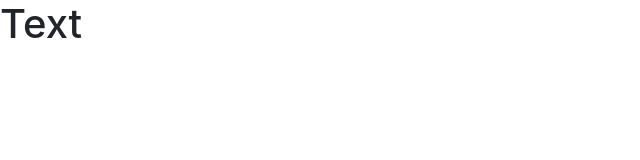
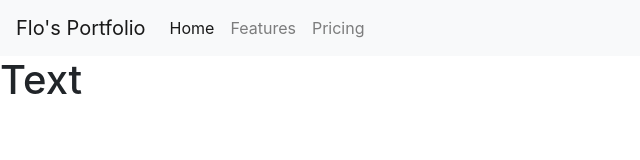
Before and after one commit to fltdr/bootstrap-portfolio, a plain HTML site: page index.html in a window 1280 px wide. Shown: the whole page, without its empty margins (0-640 px from the left). Drawn offline with nearby package versions, Linux system fonts and the light colour scheme.

Commit message:
started to add bootstrap elements and readme

```diff
--- a/index.html
+++ b/index.html
@@ -10,6 +10,22 @@
     <title>Flo's Portfolio</title>
 </head>
 <body>
+    <header>
+        <!--Nav-->
+        <nav class="navbar navbar-expand-lg navbar-light bg-light">
+            <a class="navbar-brand" href="#">Flo's Portfolio</a>
+            <button class="navbar-toggler" type="button" data-toggle="collapse" data-target="#navbarNavAltMarkup" aria-controls="navbarNavAltMarkup" aria-expanded="false" aria-label="Toggle navigation">
+              <span class="navbar-toggler-icon"></span>
+            </button>
+            <div class="collapse navbar-collapse" id="navbarNavAltMarkup">
+              <div class="navbar-nav">
+                <a class="nav-item nav-link active" href="#">Home <span class="sr-only">(current)</span></a>
+                <a class="nav-item nav-link" href="#">Features</a>
+                <a class="nav-item nav-link" href="#">Pricing</a>
+              </div>
+            </div>
+          </nav>
+    </header>
     <h1>Text</h1>
     <!--Bootstrap JS-->
     <script src="https://code.jquery.com/jquery-3.3.1.slim.min.js" integrity="sha384-q8i/X+965DzO0rT7abK41JStQIAqVgRVzpbzo5smXKp4YfRvH+8abtTE1Pi6jizo" crossorigin="anonymous"></script>
```
Also changed, not shown: 1 other file.
